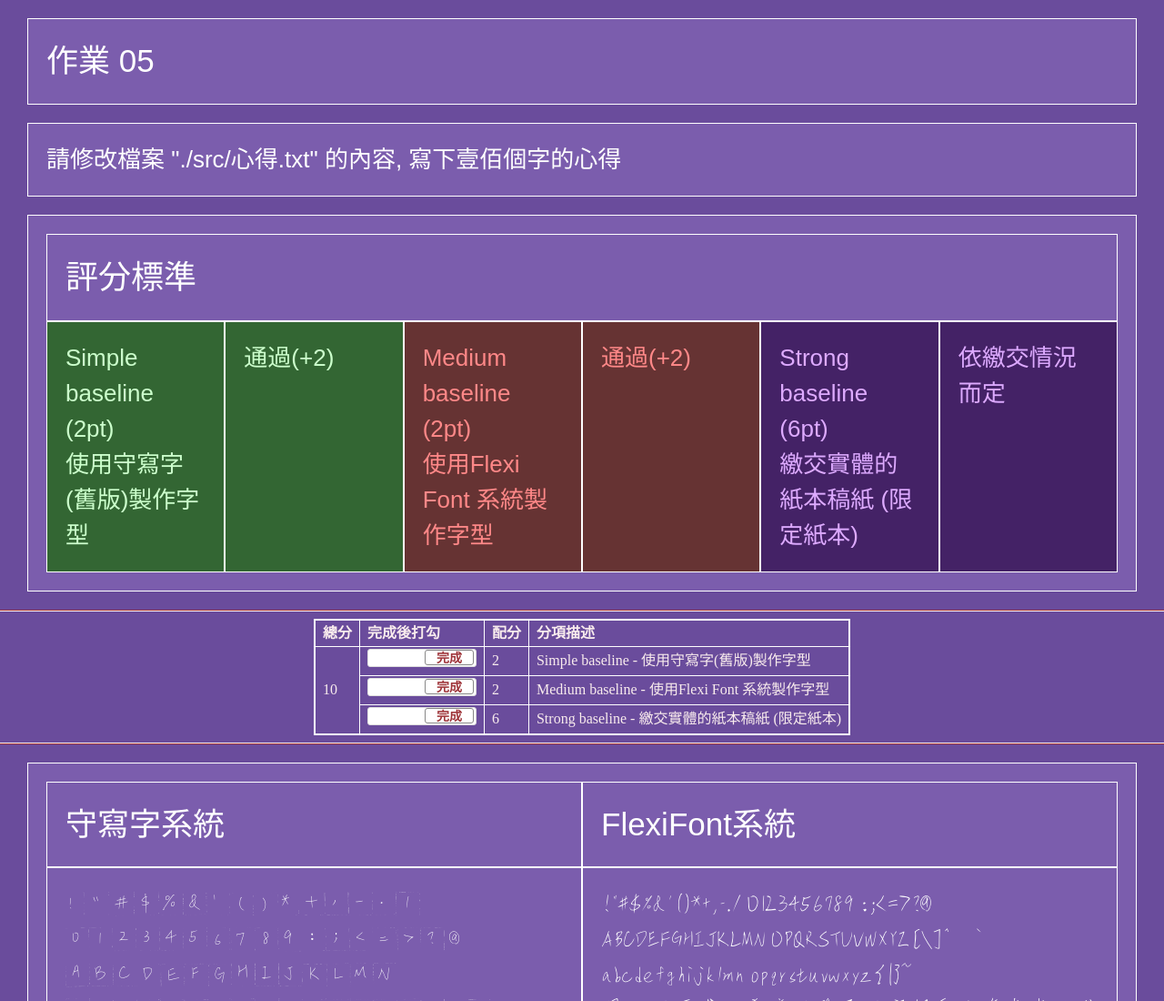
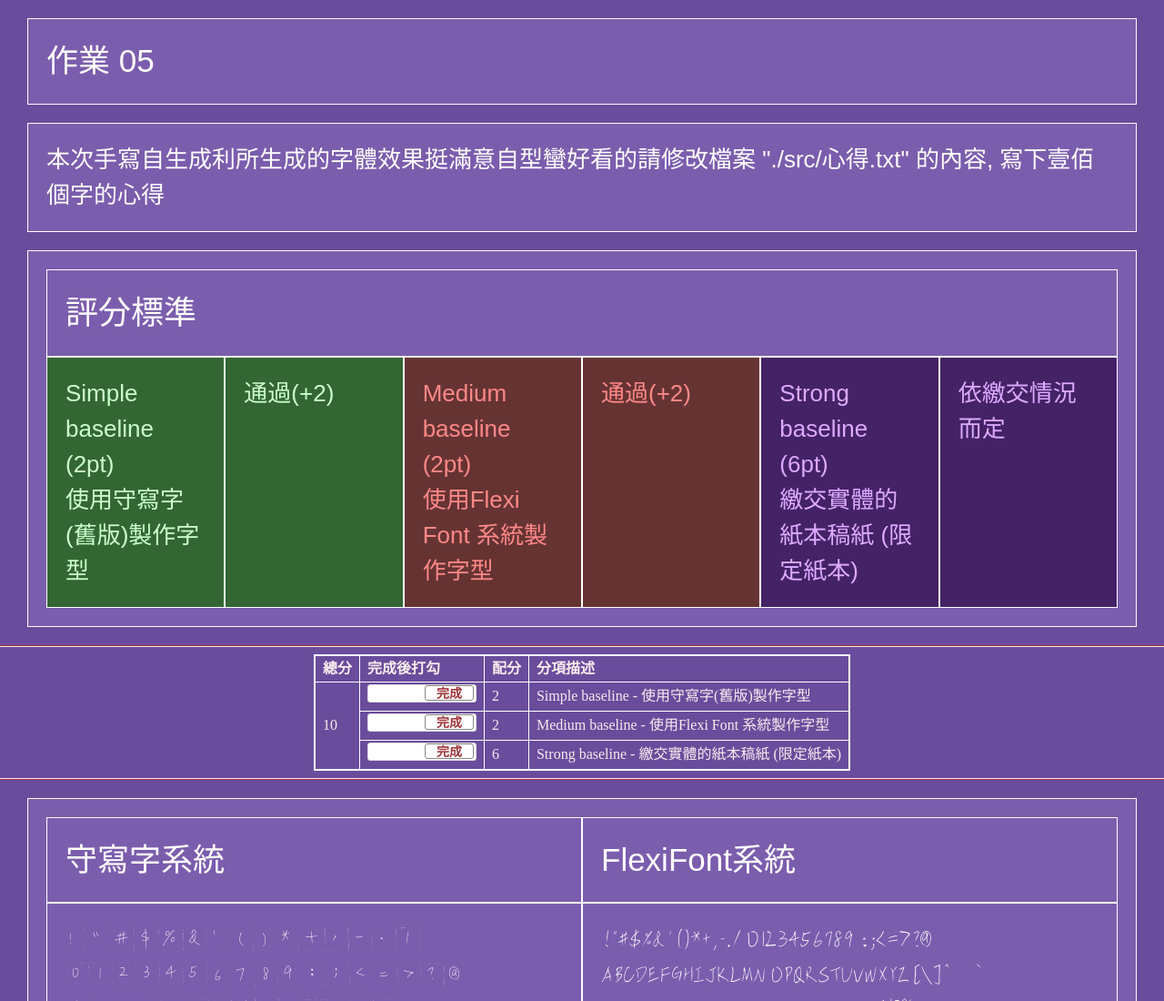
Before and after one commit to TBJ123121/ct2023s, a plain HTML site: page hw05/index.html in a window 1280 px wide. Shown: the top 1100 px of the page at 91% size. Drawn offline with nearby package versions, Linux system fonts and the light colour scheme.

Commit message:
firstcommit

```diff
--- a/hw05/index.html
+++ b/hw05/index.html
@@ -19,7 +19,7 @@
     <div class="row Color Block" style="font-size: 35px;">
         作業 05
     </div>
-    <div class="row Color Block" id="Response"></div>
+    <div class="row Color Block" id="Response">本次手寫自生成利所生成的字體效果挺滿意自型蠻好看的</div>
     <div class="row Color Block">
         <div class="col-12 Color Block" style="margin: 0px; font-size: 36px;">評分標準</div>
         <div class="col-2 Color Block" style="margin: 0px; color:#CCFFCC; background: #336633;">
```
